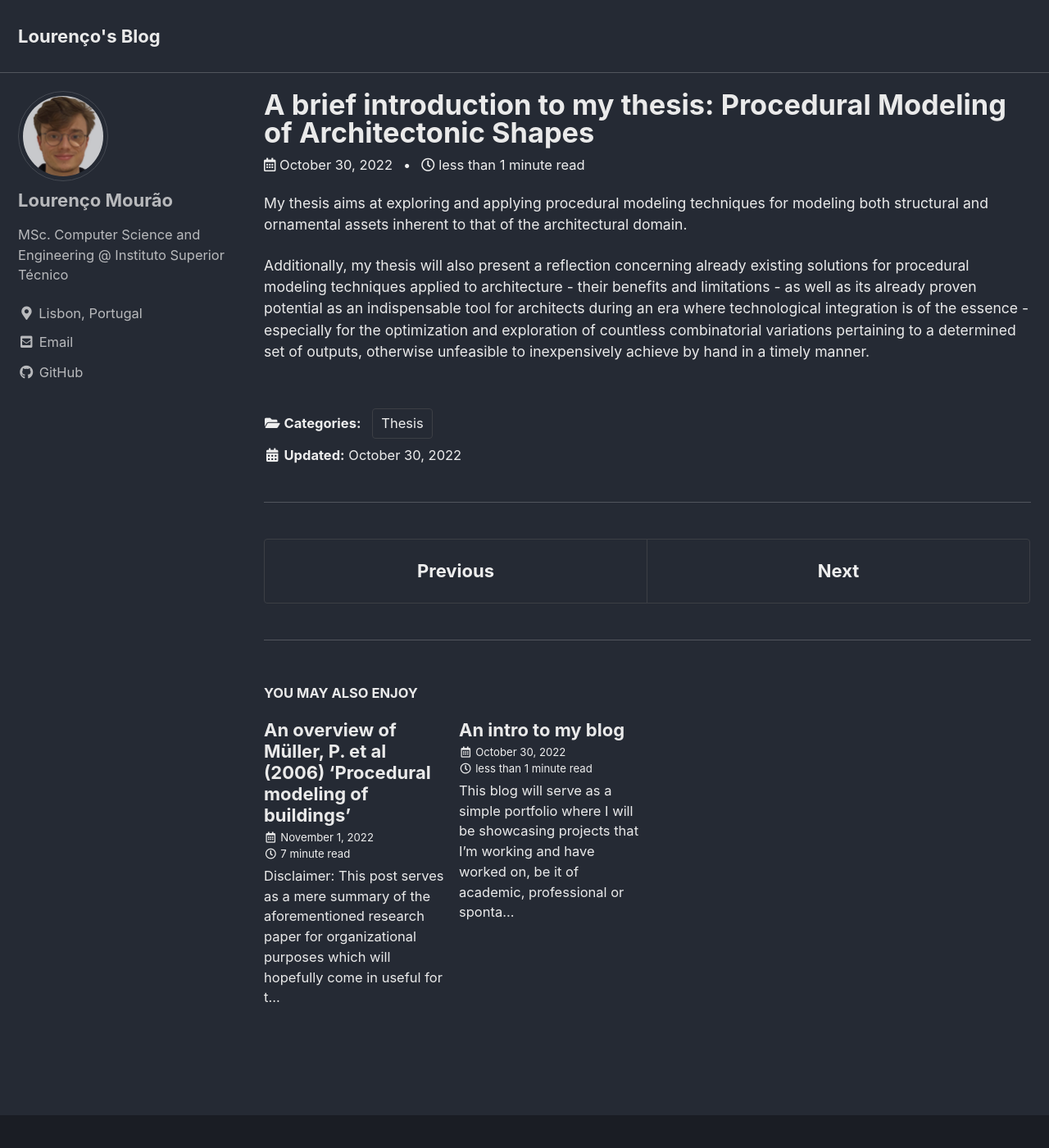
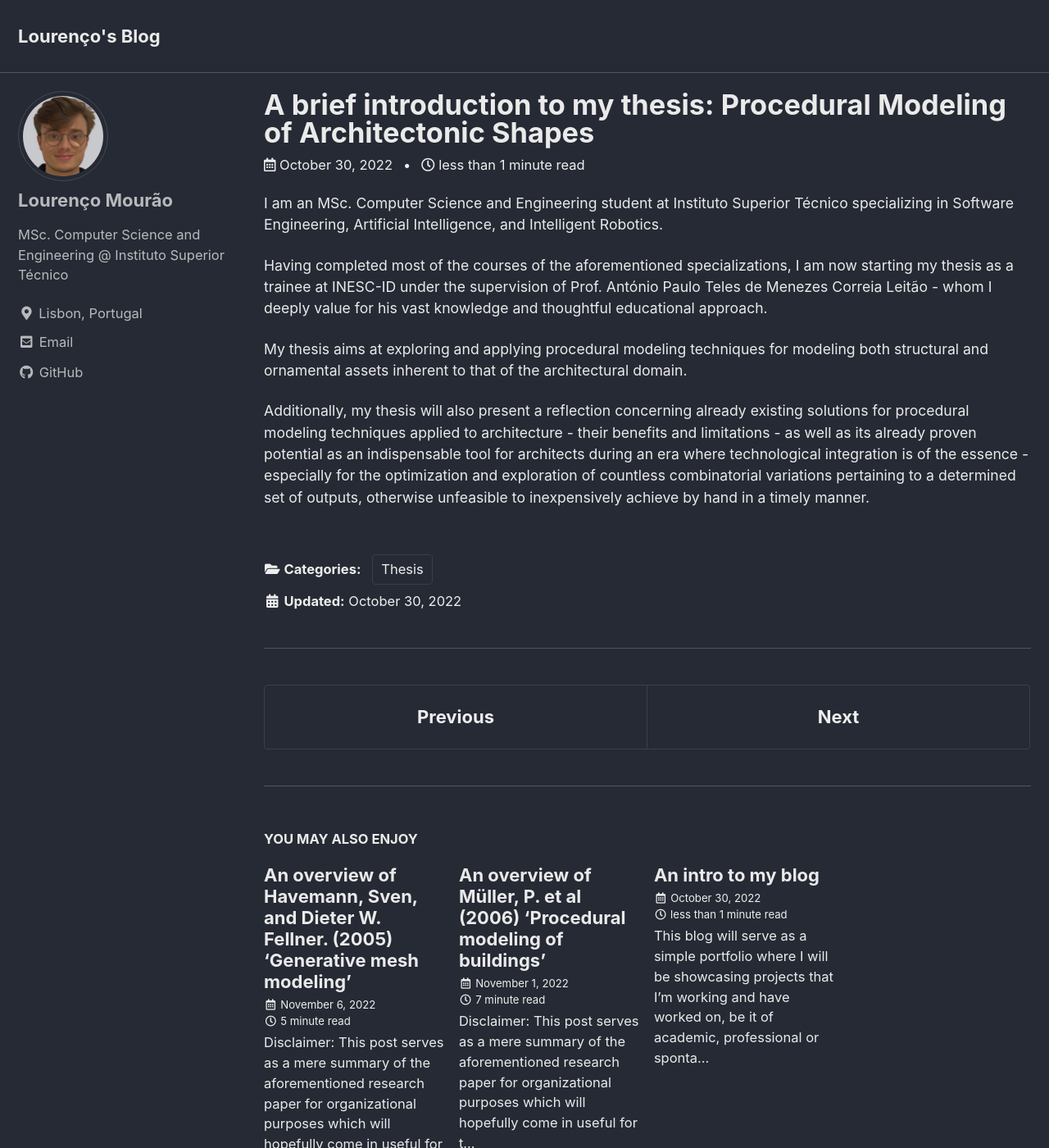
Before and after one commit to loumourao/loumourao.github.io, a Jekyll site: the page built from _posts/2022-10-30-thesis-intro.md, in a window 1280 px wide and 1400 px high. Shown: the whole window at 82% size. Built offline with Jekyll 4.4.1, drawn with Linux system fonts in a browser that asks for light colours; cached includes are drawn as plain includes; some of the changed lines change nothing that is shown; some of the changed text lies outside the part shown.

Commit message:
Added new post and updated older posts

```diff
--- a/_posts/2022-10-30-thesis-intro.md
+++ b/_posts/2022-10-30-thesis-intro.md
@@ -4,6 +4,10 @@ categories:
     - Thesis
 ---
 
+I am an MSc. Computer Science and Engineering student at Instituto Superior Técnico specializing in Software Engineering, Artificial Intelligence, and Intelligent Robotics.
+
+Having completed most of the courses of the aforementioned specializations, I am now starting my thesis as a trainee at INESC-ID under the supervision of Prof. António Paulo Teles de Menezes Correia Leitão - whom I deeply value for his vast knowledge and thoughtful educational approach.
+
 My thesis aims at exploring and applying procedural modeling techniques for modeling both structural and ornamental assets inherent to that of the architectural domain.
 
 Additionally, my thesis will also present a reflection concerning already existing solutions for procedural modeling techniques applied to architecture - their benefits and limitations - as well as its already proven potential as an indispensable tool for architects during an era where technological integration is of the essence - especially for the optimization and exploration of countless combinatorial variations pertaining to a determined set of outputs, otherwise unfeasible to inexpensively achieve by hand in a timely manner.
--- a/_posts/2022-11-01-procedural-modeling-of-buildings.md
+++ b/_posts/2022-11-01-procedural-modeling-of-buildings.md
@@ -3,6 +3,7 @@ title: "An overview of Müller, P. et al (2006) 'Procedural modeling of building
 categories:
     - Thesis
 tags:
+    - Procedural Modeling
     - Shape Grammars
     - L-Systems
 ---
--- /dev/null
+++ b/_posts/2022-11-06-generative-mesh-modeling.md
@@ -0,0 +1,95 @@
+---
+title: "An overview of Havemann, Sven, and Dieter W. Fellner. (2005) 'Generative mesh modeling'"
+categories:
+    - Thesis
+tags:
+    - Procedural Modeling
+    - Euler Operations
+    - Boundary Representation
+    - GML
+---
+
+## Disclaimer:
+
+- This post serves as a mere summary of the aforementioned research paper for organizational purposes which will hopefully come in useful for the completion of my thesis' report.
+- I will carefully attempt to appropriately cite and quote the authors' work so that their intellectual property is preserved.
+- As a natural side effect of the paper's publication date, the notion of time relative to that of grammatical conjugation within this overview might not old true to current standards.
+- Details regarding technically heavy terminology and implementation are excluded from this overview and will be reserved for future analysis.
+- Personal comments of my authorship (if any) with regards to the research paper in question will be clearly delimited from the overview in the **'Comments and more'** section
+
+## Overview:
+
+The *Havemann, Sven, and Dieter W. Fellner (2005) 'Generative mesh modeling'* paper introduces a 3D modeling language - *Generative Mesh Modeling (GML)* - that aims at representing 3D shapes in such a way that effectively solves some of the disadvantages associated to common 3D modeling practices. As such, *GML's* approach to tackle these challenges is structured upon the notion of representing 3D shapes by the means of functions, and corresponding parameters, instead of geometric primitives/ polygon count. Consequently, the evaluation of a well-defined function and/ or group of functions results in the visual representation of the desired 3D shape. Moreover, *GML* has the potential of separating a model's geometric features (*content*) from ornamental aspects (*presentation*) (e.g., if given a building's window, we must be able to change its architectural style with ease by merely focusing on its ornamental aspect)
+
+In addition to its main feature, *GML* can represent a myriad of concepts:
+- Modeling history
+- Separation of data and operations
+- Semantic level-of-detail
+- Event-driven animations
+- Data-flow networks
+
+## Challenges that motivated this paper:
+
+*Havemann, Sven, and Dieter W. Fellner (2005)* enumerated several disadvantages associated to 3D modeling via geometric primitives:
+
+**Modeling bottleneck:**
+- High cost associated to 3D modeling
+- Lack of automation in 3D modeling
+- Difficulty in changing the 3D model's basic early stage shapes in late modeling periods
+
+Taking into account the last problem, *Havemann, Sven, and Dieter W. Fellner (2005)* mention *forward modeling* as a possible alternative. However, the authors point out the unsustainable nature of such a solution due to the limited changeability and limited reusability that it brings to 3D models.
+
+**Model file sizes:**
+- The size of 3D models depends on their representation model
+
+For that matter, *Havemann, Sven, and Dieter W. Fellner (2005)* recognize the potential of *progressive meshes* to effectively reduce a 3D model's file size. Nevertheless, the authors enumerate significant problems still remaining:
+1. The complexity of the *progressive mesh* is still in the order of the input mesh
+2. Post-processing mechanisms result in the loss of modeling history
+3. Simplification schemes are insensitive to the structure of 3D models
+
+**Digital libraries for 3D models:**
+- The efficiency of a digital library is highly dependent of the representation formats of the models it stores
+
+**Static virtual worlds:**
+- The static nature of most virtual worlds and 3D applications inhibiting the possibility of modifying a model's mesh
+
+## An overview of *GML*:
+
+Given the aforementioned challenges and despite *GML's* possibility of representing 3D models via triangle meshes, *GML* encourages following and prioritizes the *information reduction paradigm* - only the essential information required for 3D model representation is stored - which makes the visual representation of 3D models dependent on its on-demand generation via a runtime engine, drastically reducing their corresponding file size. Additionally, due to modeling operations residing in a function's definition, complex shapes can be achieved by the composition of simple modeling operations.
+
+With the above-mentioned factors taken into consideration, *Havemann, Sven, and Dieter W. Fellner (2005)* structure their proposal on the following principles/ techniques:
+- Catmull/ Clark subdivision surfaces
+- Boundary representation meshes (BRep)
+- Euler operations
+- Stack-based programming language
+
+**Combined BRep Meshes (CBRep):**
+Shape representation relies on CBReps and its mesh can be manipulated at runtime through Euler operators. Additionally, this form of representation has a number of benefits when compared to solely using triangular meshes, namely a higher degree of abstraction.
+
+**Euler Operators:**
+Euler operators allow for the modification of a shape's mesh by changing both its connectivity and geometry. As such, to support the modeling of any orientable manifold mesh, there are 5 possible operations followed by their inverses, comprising 10 operations in total. It is worth noting that, for each operation, ***V*** is short for *Vertex*, ***E*** for *Edge*, ***F*** for *Face*, ***S*** for *Shell*, ***R*** for *Ring*, and ***H*** for *Hole*. The operators are:
+1. ***makeVEFS*** - creates a new connected component consisting of two vertices connected via a pair of half-edges - and its inverse ***killVEFS***
+2. ***makeEV*** - creates an edge and a vertex - and its inverse ***killEV***
+3. ***makeEF*** - splits a face by making an edge between two of its vertices - and its inverse ***killEF***
+4. ***killEmakeR*** - creates a ring from an edge - and its inverse ***makeEkillR***
+5. ***killFmakeRH*** - turns a smaller face into a ring of the bigger face - and its inverse ***makeFkillRH***
+
+**Euler Macros:**
+*Havemann, Sven, and Dieter W. Fellner (2005)* propose a logging mechanism to easily undo and redo operations on a model's mesh. This mechanism is responsible for storing Euler operations which when grouped together are termed as Euler macros. As such, to undo a set of Euler operations on a model's mesh, the Euler macro associated to that very set is traversed back to front with its corresponding inverse operators being executed. Moreover, it is worth noting Euler macros are stored within a macro graph, given that there is a dependency between Euler macros, more specifically - if a given operator within a macro received an input value produced by another macro, the latter macro is considered to be the parent of the former macro. As such, if one desires to undo a parent macro, the child macro must be undone first - the inverse applies for a redo operation.
+
+***GML* and operator libraries:**
+*GML* is based upon Adobe's Postscript language and, in order to appropriately execute the necessary 3D modeling operations, it makes use of a set of operations conveniently organized in *C++* libraries:
+1. Core - Basic Postscript operations
+2. Geometry - Vector algebra operations and additional operations for computing distances and projections
+3. CBRep - Functionalities pertaining to Euler operators and Euler macros
+4. Modeling - High-level modeling operations (extrude, polygon/ face conversions, among others)
+5. Interaction - Input handling and visual display
+
+
+## Comments and more:
+
+*Havemann, Sven, and Dieter W. Fellner (2005)* propose an interesting and powerful approach for procedural modeling that targets the interactive aspects of 3D modeling - an extremely important aspect for *CAD* that has the potential to allow architects to explore different architectural designs to a great extent, stemming from a base structural model. However, its implementation based on Adobe's Postscript language seems rather convoluted and could be further simplified.
+
+## References:
+
+*Havemann, S., & Fellner, D. W. (2005). Generative mesh modeling.*
```
Also changed, not shown: 8 other files.
